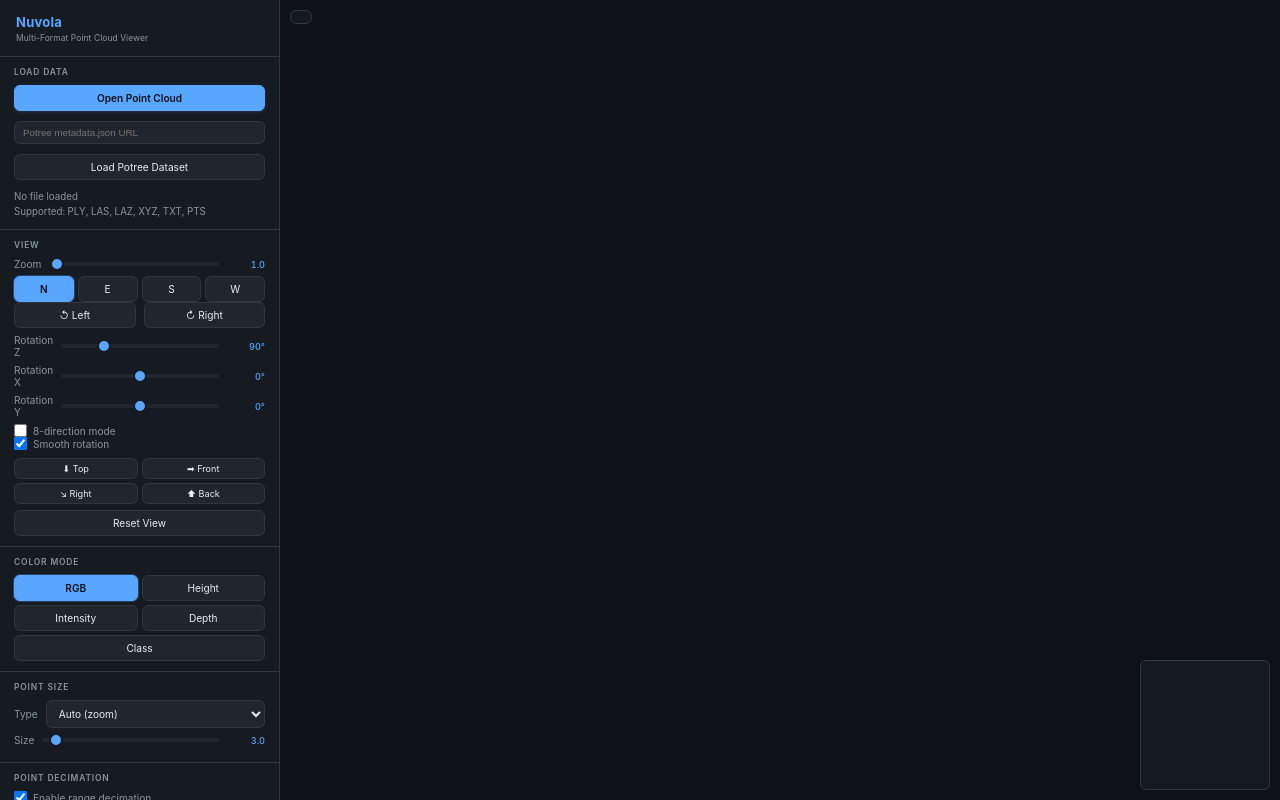
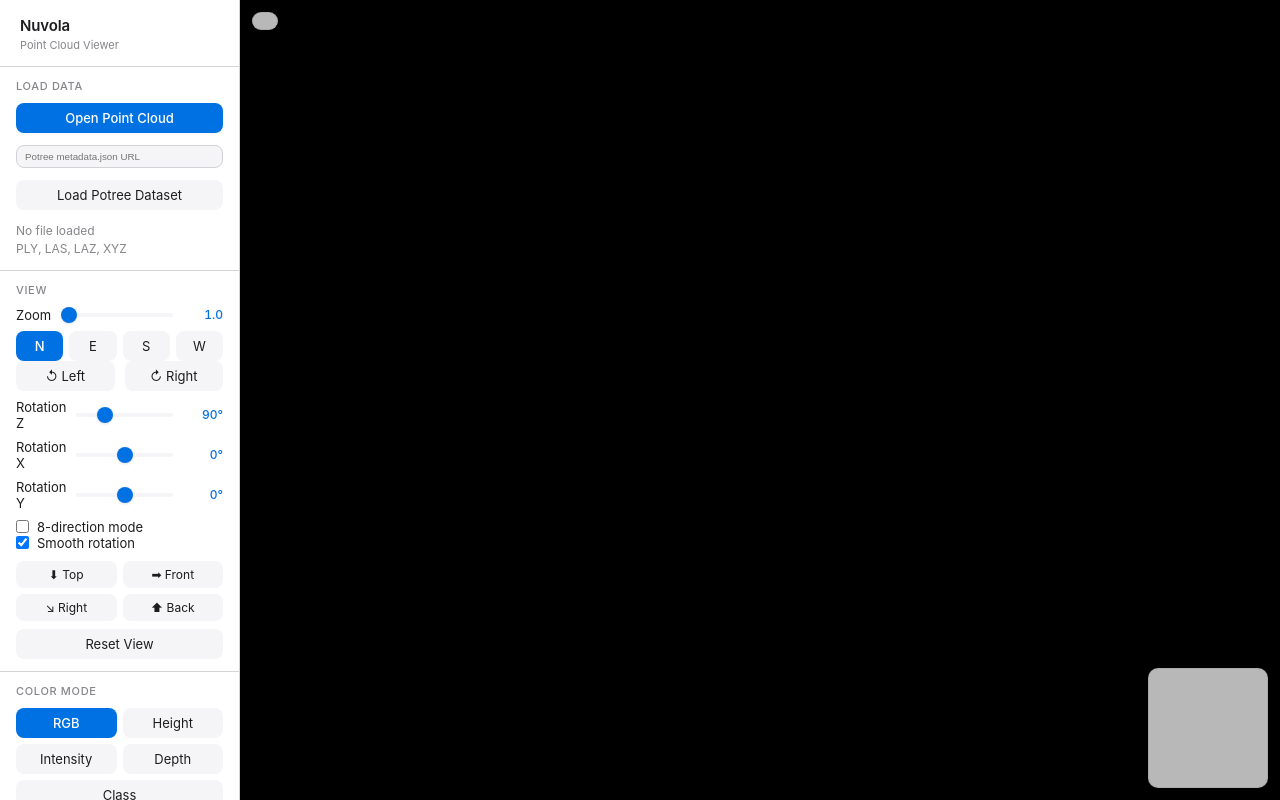
Before and after one commit to PeraSlayer/Nuvola, a plain HTML site: page index.html in a window 1280 px wide. Drawn offline with nearby package versions, Linux system fonts and the light colour scheme.

Commit message:
style: redesign with Apple-inspired minimalism
- Clean white sidebar with subtle shadows
- SF Pro typography with refined weights
- Frosted glass effects (backdrop-filter) for overlays
- Compact spacing (240px sidebar, tighter padding)
- Smooth cubic-bezier transitions
- Refined button styles without borders
- Larger slider thumbs (16px) with shadows
- Subtle border radius (8px) throughout
- Muted color palette with Apple blue accent (#0071e3)
- Glassmorphism HUD, minimap, and measure panels
- Cleaner titles and labels

```diff
--- a/index.html
+++ b/index.html
@@ -3,7 +3,7 @@
 <head>
   <meta charset="UTF-8" />
   <meta name="viewport" content="width=device-width, initial-scale=1.0, maximum-scale=1.0, user-scalable=no" />
-  <title>Nuvola — 2.5D Point Cloud Viewer (PLY, LAS, LAZ, XYZ)</title>
+  <title>Nuvola</title>
   <script type="importmap">
   {
     "imports": {
@@ -16,7 +16,7 @@
 <body>
 <div id="app">
   <aside id="sidebar">
-    <h1>Nuvola<span>Multi-Format Point Cloud Viewer</span></h1>
+    <h1>Nuvola<span>Point Cloud Viewer</span></h1>
 
     <div class="panel">
       <h2>Load Data</h2>
@@ -24,7 +24,7 @@
       <input type="file" id="file-input" accept=".ply,.gz,.ply.gz,.las,.laz,.xyz,.txt,.pts,.rxp" />
       <div class="row mt-2"><input type="text" id="potree-url" placeholder="Potree metadata.json URL" style="flex:1;background:var(--surface2);border:1px solid var(--border);color:var(--text);border-radius:var(--radius);padding:5px 8px;font-size:0.75rem" /></div>
       <button class="full" id="btn-load-potree" style="margin-top:4px">Load Potree Dataset</button>
-      <p class="stat mt-2" id="file-info">No file loaded<br/>Supported: PLY, LAS, LAZ, XYZ, TXT, PTS</p>
+      <p class="stat mt-2" id="file-info">No file loaded<br/>PLY, LAS, LAZ, XYZ</p>
     </div>
 
     <div class="panel">
@@ -127,7 +127,7 @@
   <main id="main">
     <button id="toggle-sidebar">☰</button>
     <canvas id="glcanvas"></canvas>
-    <div id="drop-overlay"><p><strong>Drop point cloud</strong>PLY, LAS, LAZ, XYZ, TXT, PTS</p></div>
+    <div id="drop-overlay"><p><strong>Drop to open</strong>PLY, LAS, LAZ, XYZ</p></div>
     <div id="hud"></div>
     <div id="minimap"><canvas id="minimap-canvas" width="140" height="140"></canvas></div>
     <div id="measure-info"></div>
--- a/styles.css
+++ b/styles.css
@@ -1,15 +1,15 @@
 :root {
-  --bg: #0d1117;
-  --surface: #161b22;
-  --surface2: #21262d;
-  --border: #30363d;
-  --text: #e6edf3;
-  --muted: #8b949e;
-  --accent: #58a6ff;
-  --accent2: #3fb950;
-  --danger: #f85149;
-  --radius: 6px;
-  --sidebar-w: 280px;
+  --bg: #000000;
+  --surface: #ffffff;
+  --surface2: #f5f5f7;
+  --border: #d2d2d7;
+  --text: #1d1d1f;
+  --muted: #86868b;
+  --accent: #0071e3;
+  --accent2: #34c759;
+  --danger: #ff3b30;
+  --radius: 8px;
+  --sidebar-w: 240px;
 }
 
 *, *::before, *::after { box-sizing: border-box; margin: 0; padding: 0; }
@@ -17,9 +17,10 @@
 html, body {
   height: 100%; overflow: hidden;
   background: var(--bg); color: var(--text);
-  font-family: -apple-system, BlinkMacSystemFont, 'Segoe UI', Roboto, sans-serif;
+  font-family: -apple-system, BlinkMacSystemFont, 'SF Pro Display', 'SF Pro Text', 'Helvetica Neue', sans-serif;
   font-size: 13px;
   -webkit-font-smoothing: antialiased;
+  -moz-osx-font-smoothing: grayscale;
 }
 
 #app { display: flex; height: 100%; width: 100%; }
@@ -30,40 +31,41 @@
   border-right: 1px solid var(--border);
   display: flex; flex-direction: column;
   overflow-y: auto; z-index: 10;
-  transition: transform 0.25s ease;
+  transition: transform 0.3s cubic-bezier(0.4, 0, 0.2, 1);
+  box-shadow: 0 0 0 0.5px rgba(0, 0, 0, 0.04);
 }
 
-#sidebar::-webkit-scrollbar { width: 4px; }
+#sidebar::-webkit-scrollbar { width: 6px; }
 #sidebar::-webkit-scrollbar-track { background: transparent; }
-#sidebar::-webkit-scrollbar-thumb { background: var(--border); border-radius: 2px; }
+#sidebar::-webkit-scrollbar-thumb { background: rgba(0, 0, 0, 0.15); border-radius: 3px; }
 
 #sidebar h1 {
-  font-size: 1rem; padding: 14px 16px 12px;
+  font-size: 15px; font-weight: 600; padding: 16px 20px 14px;
   border-bottom: 1px solid var(--border);
-  color: var(--accent); letter-spacing: 0.02em;
+  color: var(--text); letter-spacing: -0.01em;
   line-height: 1.3;
 }
 #sidebar h1 span {
-  display: block; font-size: 0.65rem; color: var(--muted);
+  display: block; font-size: 11px; color: var(--muted);
   font-weight: 400; margin-top: 2px;
-  letter-spacing: 0.01em;
+  letter-spacing: 0;
 }
 
 #main { flex: 1; position: relative; overflow: hidden; }
 #glcanvas { display: block; width: 100%; height: 100%; touch-action: none; }
 
-.panel { padding: 10px 14px; }
+.panel { padding: 12px 16px; }
 .panel + .panel { border-top: 1px solid var(--border); }
 .panel h2 {
-  font-size: 0.65rem; text-transform: uppercase;
-  letter-spacing: 0.1em; color: var(--muted);
-  margin-bottom: 8px;
-  font-weight: 600;
+  font-size: 11px; text-transform: uppercase;
+  letter-spacing: 0.06em; color: var(--muted);
+  margin-bottom: 10px;
+  font-weight: 500;
 }
 
 label {
-  display: flex; align-items: center; gap: 6px;
-  font-size: 0.78rem; color: var(--muted);
+  display: flex; align-items: center; gap: 8px;
+  font-size: 13px; color: var(--text);
   cursor: pointer;
 }
 
@@ -75,158 +77,183 @@
 }
 input[type="range"]::-webkit-slider-thumb {
   -webkit-appearance: none; appearance: none;
-  width: 14px; height: 14px;
+  width: 16px; height: 16px;
   background: var(--accent); border-radius: 50%;
-  border: 2px solid var(--surface);
-  cursor: pointer; transition: transform 0.1s;
+  border: none;
+  cursor: pointer; transition: transform 0.15s cubic-bezier(0.4, 0, 0.2, 1);
+  box-shadow: 0 1px 3px rgba(0, 0, 0, 0.12);
 }
 input[type="range"]::-webkit-slider-thumb:hover {
+  transform: scale(1.1);
+}
+input[type="range"]::-webkit-slider-thumb:active {
   transform: scale(1.15);
 }
 input[type="range"]::-moz-range-thumb {
-  width: 14px; height: 14px;
+  width: 16px; height: 16px;
   background: var(--accent); border-radius: 50%;
-  border: 2px solid var(--surface);
+  border: none;
   cursor: pointer;
+  box-shadow: 0 1px 3px rgba(0, 0, 0, 0.12);
 }
 
-.row { display: flex; gap: 8px; align-items: center; margin-bottom: 6px; }
-.row label { margin: 0; flex: 1; }
+.row { display: flex; gap: 10px; align-items: center; margin-bottom: 8px; }
+.row label { margin: 0; flex: 1; font-size: 13px; }
 .row span.val {
-  min-width: 38px; text-align: right;
-  font-size: 0.7rem; color: var(--accent);
+  min-width: 40px; text-align: right;
+  font-size: 12px; color: var(--accent);
   font-variant-numeric: tabular-nums;
   font-weight: 500;
 }
 
 button, .btn {
-  background: var(--surface2); border: 1px solid var(--border);
-  color: var(--text); padding: 6px 10px; border-radius: var(--radius);
-  cursor: pointer; font-size: 0.78rem;
-  transition: background 0.15s, border-color 0.15s, box-shadow 0.15s;
+  background: var(--surface2); border: none;
+  color: var(--text); padding: 7px 12px; border-radius: var(--radius);
+  cursor: pointer; font-size: 13px;
+  transition: all 0.2s cubic-bezier(0.4, 0, 0.2, 1);
   font-family: inherit;
+  font-weight: 400;
 }
 button:hover, .btn:hover {
-  background: #2d333b; border-color: var(--accent);
+  background: #e8e8ed;
 }
-button:active { transform: translateY(1px); }
+button:active { transform: scale(0.98); }
 button.active {
-  background: var(--accent); color: #0d1117;
-  border-color: var(--accent); font-weight: 600;
-  box-shadow: 0 0 0 1px rgba(88,166,255,0.3);
+  background: var(--accent); color: white;
+  font-weight: 500;
 }
 button.primary {
-  background: var(--accent); color: #0d1117;
-  border-color: var(--accent); font-weight: 600;
-  box-shadow: 0 1px 3px rgba(88,166,255,0.2);
+  background: var(--accent); color: white;
+  font-weight: 500;
+  box-shadow: 0 1px 2px rgba(0, 0, 0, 0.04);
 }
 button.primary:hover {
-  box-shadow: 0 2px 6px rgba(88,166,255,0.3);
+  background: #0077ed;
+  box-shadow: 0 2px 4px rgba(0, 113, 227, 0.2);
 }
 
-.btn-grid { display: grid; grid-template-columns: repeat(4, 1fr); gap: 4px; }
+.btn-grid { display: grid; grid-template-columns: repeat(4, 1fr); gap: 6px; }
 
-.view-snap { display: grid; grid-template-columns: 1fr 1fr; gap: 4px; margin-top: 8px; }
-.view-snap .snap-btn { font-size: 0.7rem; padding: 4px 8px; text-align: center; }
+.view-snap { display: grid; grid-template-columns: 1fr 1fr; gap: 6px; margin-top: 10px; }
+.view-snap .snap-btn { font-size: 12px; padding: 6px 10px; text-align: center; }
 
 .stat {
-  font-size: 0.75rem; color: var(--muted);
+  font-size: 12px; color: var(--muted);
   line-height: 1.5; font-variant-numeric: tabular-nums;
 }
-.stat b { color: var(--text); font-weight: 600; }
+.stat b { color: var(--text); font-weight: 500; }
 
 input[type="file"] { display: none; }
-.mode-btns { display: flex; flex-wrap: wrap; gap: 4px; }
+.mode-btns { display: flex; flex-wrap: wrap; gap: 6px; }
 .mode-btns button { flex: 1 1 45%; }
 
 .full { width: 100%; }
 .flex-1 { flex: 1; }
-.mt-1 { margin-top: 6px; }
-.mt-2 { margin-top: 10px; }
+.mt-1 { margin-top: 8px; }
+.mt-2 { margin-top: 12px; }
 .row-group > .row:first-child { margin-top: 0; }
-.row-group > .row { margin-top: 6px; }
-.hint { font-size: 0.65rem; color: var(--accent2); margin-top: 2px; line-height: 1.4; }
-.small { font-size: 0.72rem; }
+.row-group > .row { margin-top: 8px; }
+.hint { font-size: 11px; color: var(--accent2); margin-top: 4px; line-height: 1.4; }
+.small { font-size: 12px; }
 
 select {
   width: 100%; background: var(--surface2);
-  border: 1px solid var(--border); color: var(--text);
-  padding: 6px 8px; border-radius: var(--radius); font-size: 0.78rem;
+  border: none; color: var(--text);
+  padding: 7px 10px; border-radius: var(--radius); font-size: 13px;
   font-family: inherit;
+  cursor: pointer;
 }
 
 #drop-overlay {
   position: absolute; inset: 0;
   display: flex; align-items: center; justify-content: center;
-  background: rgba(13,17,23,0.85);
-  border: 2px dashed var(--border); margin: 12px;
-  border-radius: 12px;
+  background: rgba(0, 0, 0, 0.4);
+  backdrop-filter: blur(20px);
+  -webkit-backdrop-filter: blur(20px);
+  border: 2px dashed rgba(255, 255, 255, 0.3); margin: 16px;
+  border-radius: 16px;
   pointer-events: none; opacity: 0;
-  transition: opacity 0.2s; z-index: 5;
+  transition: opacity 0.3s cubic-bezier(0.4, 0, 0.2, 1); z-index: 5;
 }
 #drop-overlay.visible { opacity: 1; pointer-events: all; }
-#drop-overlay p { color: var(--muted); font-size: 1rem; text-align: center; }
-#drop-overlay p strong { color: var(--accent); display: block; font-size: 1.3rem; margin-bottom: 6px; font-weight: 600; }
+#drop-overlay p { color: rgba(255, 255, 255, 0.8); font-size: 15px; text-align: center; font-weight: 400; }
+#drop-overlay p strong { color: white; display: block; font-size: 17px; margin-bottom: 8px; font-weight: 500; }
 
 #hud {
-  position: absolute; top: 10px; left: 10px;
-  background: rgba(22,27,34,0.88);
-  border: 1px solid var(--border); border-radius: var(--radius);
-  padding: 6px 10px;
-  font-size: 0.7rem; color: var(--muted);
+  position: absolute; top: 12px; left: 12px;
+  background: rgba(255, 255, 255, 0.72);
+  backdrop-filter: blur(20px) saturate(180%);
+  -webkit-backdrop-filter: blur(20px) saturate(180%);
+  border: 1px solid rgba(0, 0, 0, 0.08); border-radius: 10px;
+  padding: 8px 12px;
+  font-size: 11px; color: var(--muted);
   font-variant-numeric: tabular-nums;
   pointer-events: none; line-height: 1.6;
+  box-shadow: 0 1px 3px rgba(0, 0, 0, 0.04);
 }
-#hud b { color: var(--text); }
+#hud b { color: var(--text); font-weight: 500; }
 
 #minimap {
-  position: absolute; bottom: 10px; right: 10px;
-  width: 130px; height: 130px;
-  background: rgba(22,27,34,0.92);
-  border: 1px solid var(--border); border-radius: var(--radius);
+  position: absolute; bottom: 12px; right: 12px;
+  width: 120px; height: 120px;
+  background: rgba(255, 255, 255, 0.72);
+  backdrop-filter: blur(20px) saturate(180%);
+  -webkit-backdrop-filter: blur(20px) saturate(180%);
+  border: 1px solid rgba(0, 0, 0, 0.08); border-radius: 10px;
   overflow: hidden; pointer-events: none;
+  box-shadow: 0 1px 3px rgba(0, 0, 0, 0.04);
 }
 #minimap canvas { width: 100%; height: 100%; display: block; }
 
 #measure-info {
-  position: absolute; bottom: 10px; left: 10px;
-  background: rgba(22,27,34,0.92);
-  border: 1px solid var(--accent); border-radius: var(--radius);
-  padding: 8px 12px;
-  font-size: 0.75rem; display: none; line-height: 1.6;
+  position: absolute; bottom: 12px; left: 12px;
+  background: rgba(255, 255, 255, 0.72);
+  backdrop-filter: blur(20px) saturate(180%);
+  -webkit-backdrop-filter: blur(20px) saturate(180%);
+  border: 1px solid rgba(0, 113, 227, 0.3); border-radius: 10px;
+  padding: 10px 14px;
+  font-size: 12px; display: none; line-height: 1.6;
+  box-shadow: 0 1px 3px rgba(0, 0, 0, 0.04);
 }
 #measure-info.visible { display: block; }
-#measure-info .title { color: var(--accent); font-weight: 600; margin-bottom: 2px; }
+#measure-info .title { color: var(--accent); font-weight: 500; margin-bottom: 4px; }
 
 #loading {
   position: absolute; inset: 0;
-  background: rgba(13,17,23,0.75); display: none;
+  background: rgba(0, 0, 0, 0.4);
+  backdrop-filter: blur(20px);
+  -webkit-backdrop-filter: blur(20px);
+  display: none;
   align-items: center; justify-content: center;
-  flex-direction: column; gap: 10px; z-index: 20;
+  flex-direction: column; gap: 12px; z-index: 20;
 }
 #loading.visible { display: flex; }
 .spinner {
-  width: 36px; height: 36px;
-  border: 3px solid var(--border); border-top-color: var(--accent);
+  width: 32px; height: 32px;
+  border: 3px solid rgba(255, 255, 255, 0.2); border-top-color: var(--accent);
   border-radius: 50%; animation: spin 0.8s linear infinite;
 }
 @keyframes spin { to { transform: rotate(360deg); } }
 
 #toggle-sidebar {
-  display: none; position: absolute; top: 10px; right: 10px;
+  display: none; position: absolute; top: 12px; right: 12px;
   z-index: 15;
-  background: var(--surface); border: 1px solid var(--border);
-  border-radius: var(--radius);
-  padding: 6px 10px; font-size: 1rem;
+  background: rgba(255, 255, 255, 0.72);
+  backdrop-filter: blur(20px) saturate(180%);
+  -webkit-backdrop-filter: blur(20px) saturate(180%);
+  border: 1px solid rgba(0, 0, 0, 0.08);
+  border-radius: 10px;
+  padding: 8px 12px; font-size: 14px;
   line-height: 1;
+  box-shadow: 0 1px 3px rgba(0, 0, 0, 0.04);
 }
 
 @media (max-width: 768px) {
-  :root { --sidebar-w: 260px; }
+  :root { --sidebar-w: 240px; }
   #sidebar {
     position: absolute; height: 100%;
     transform: translateX(-100%);
-    box-shadow: 4px 0 24px rgba(0,0,0,0.4);
+    box-shadow: 0 8px 32px rgba(0, 0, 0, 0.12);
   }
   #sidebar.open { transform: translateX(0); }
   #toggle-sidebar { display: block; }
```
